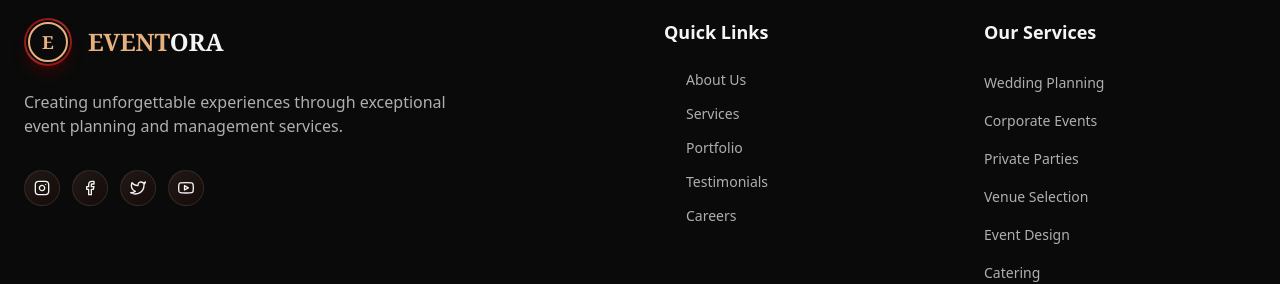
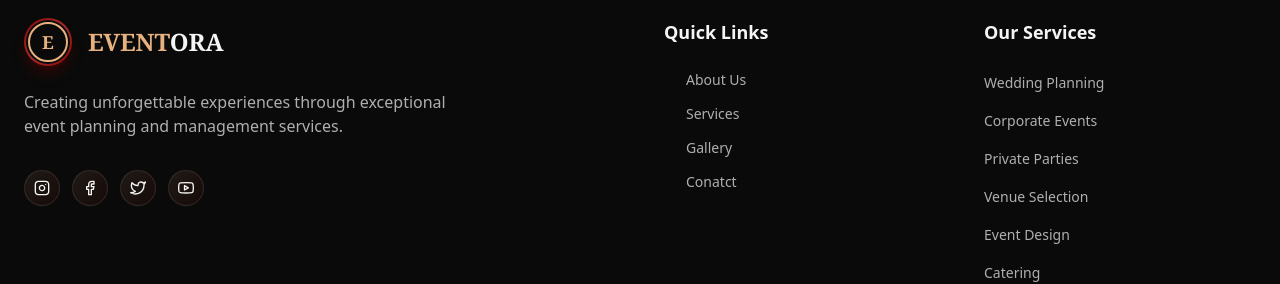
Before and after one commit to yashodha-gunawardana/RAD-coursework-FE, a React (Vite) app: page / in a window 1280 px wide. Shown: the part 5888-6172 px from the top of the page. Built offline with nearby package versions, Linux system fonts and the light colour scheme.

Commit message:
create navigate function

```diff
--- a/src/components/Footer.tsx
+++ b/src/components/Footer.tsx
@@ -47,7 +47,7 @@ const Footer: React.FC = () => {
           <div>
             <h3 className="text-lg font-semibold mb-6 text-[#F5F5F5]">Quick Links</h3>
             <ul className="space-y-3.5">
-              {['About Us', 'Services', 'Portfolio', 'Testimonials', 'Careers'].map((item, index) => (
+              {['About Us', 'Services', 'Gallery', 'Conatct'].map((item, index) => (
                 <li key={index}>
                   <a
                     href="#"
--- a/src/components/Header.tsx
+++ b/src/components/Header.tsx
@@ -1,5 +1,6 @@
 import React, { useState, useRef, useEffect } from 'react';
 import { Search, UserPlus, Menu, X as XIcon } from 'react-feather';
+import { useNavigate } from 'react-router-dom';
 
 
 interface HeaderProps {
@@ -10,6 +11,7 @@ const Header: React.FC<HeaderProps> = ({ isScrolled = false }) => {
 
   const [isSearchOpen, setIsSearchOpen] = useState(false);
   const searchRef = useRef<HTMLDivElement>(null);
+  const navigate = useNavigate()
 
   const navItems = [
 
--- /dev/null
+++ b/src/components/Sidebar.tsx
@@ -0,0 +1,6 @@
+import React, { useState } from "react";
+
+
+interface SidebarProps {
+
+}
```
Also changed, not shown: src/components/Dashboard.tsx (added).
